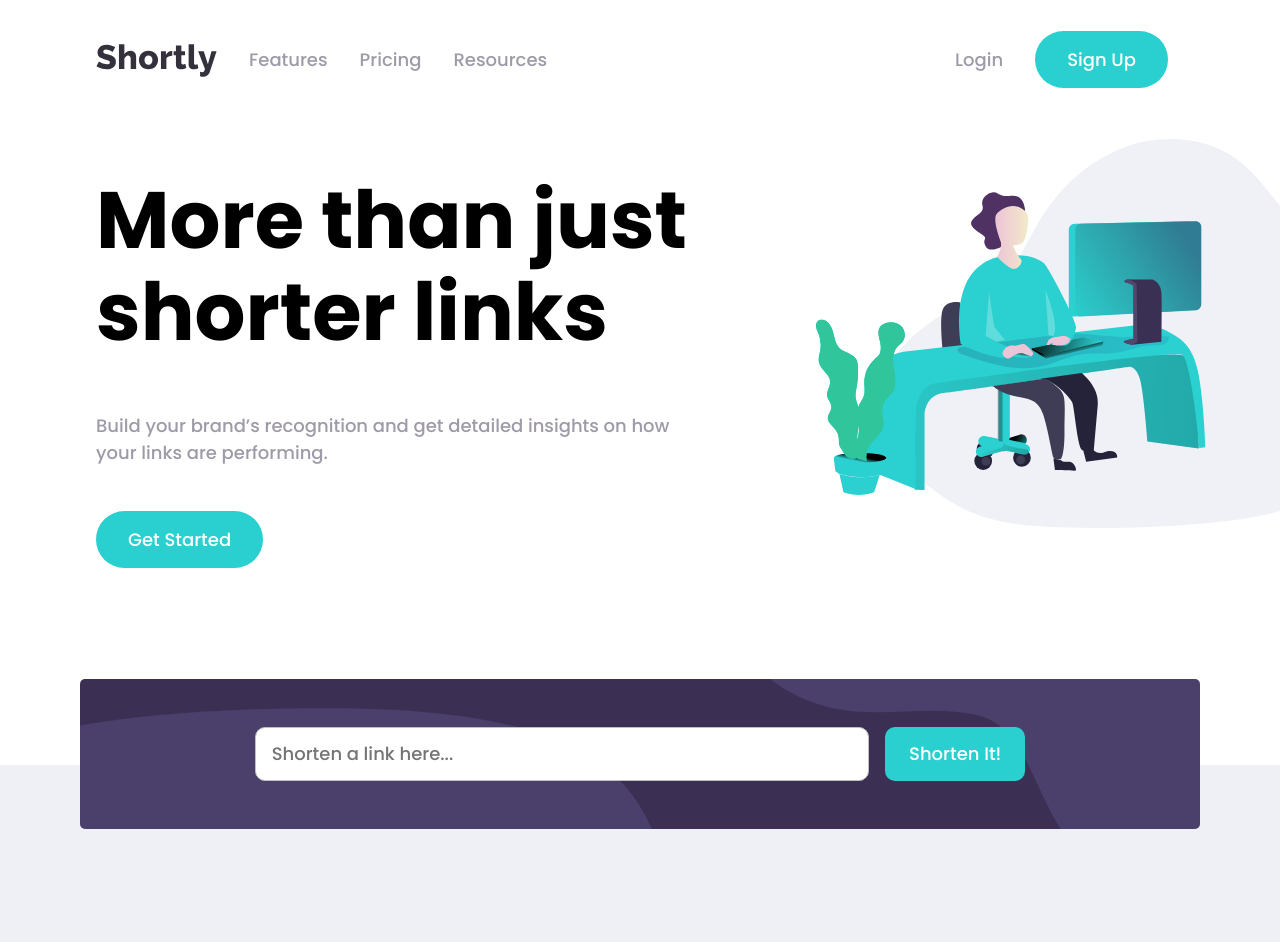
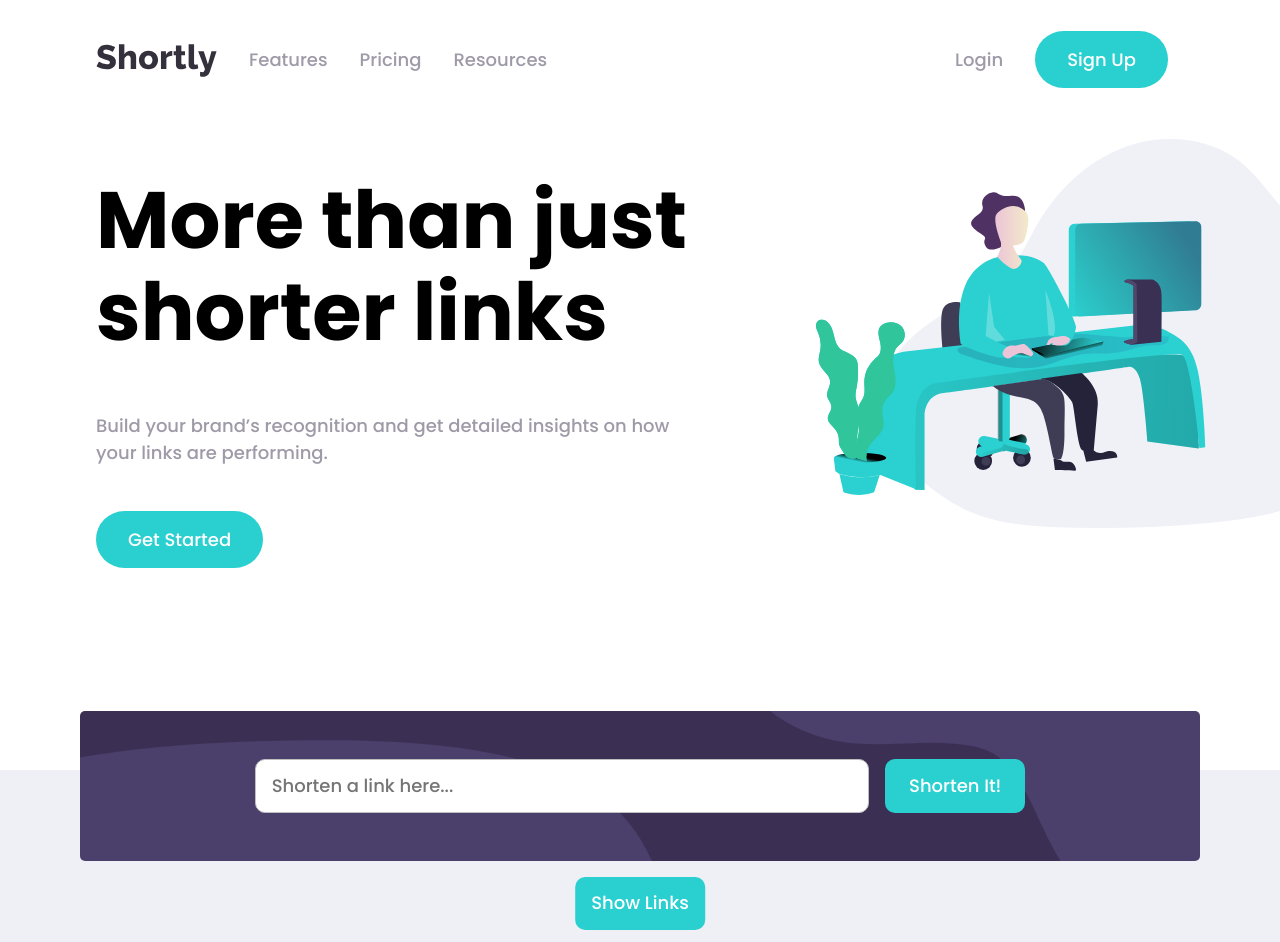
Before and after one commit to alexander-hergert/URL-shortening-API-landing-page, a React (Vite) app: page / in a window 1280 px wide. Shown: the top 942 px of the page. Built offline with nearby package versions, Linux system fonts and the light colour scheme.

Commit message:
Add copy function and container button for links. Add Delete and animations and active states.

```diff
--- a/public/assets/styles/style.css
+++ b/public/assets/styles/style.css
@@ -33,6 +33,11 @@ menu,
 ul {
   list-style: none;
   padding: 0;
+}
+
+menu a:hover {
+  transition: all 0.25s;
+  color: black;
 }
 
 img {
--- a/src/components/FooterSection.jsx
+++ b/src/components/FooterSection.jsx
@@ -19,7 +19,10 @@ const StylesContainer = styled.footer`
 
   & > img {
     width: 8rem;
-    filter: invert(100%);
+    filter: brightness(0) saturate(100%) invert(86%) sepia(58%) saturate(0%)
+      hue-rotate(319deg) brightness(105%) contrast(101%);
+    position: relative;
+    top: 1rem;
   }
 
   & > div {
@@ -34,6 +37,11 @@ const StylesContainer = styled.footer`
       gap: 0;
     }
   }
+
+  a:hover {
+    transition: all 0.25s;
+    color: hsl(180, 66%, 49%);
+  }
 `;
 
 const Ul = styled.ul`
@@ -41,6 +49,11 @@ const Ul = styled.ul`
   gap: 2rem;
   img {
     min-width: 1rem;
+  }
+
+  img:hover {
+    filter: brightness(0) saturate(100%) invert(98%) sepia(70%) saturate(6758%)
+      hue-rotate(121deg) brightness(89%) contrast(81%);
   }
 `;
 
--- a/src/components/InputSection.jsx
+++ b/src/components/InputSection.jsx
@@ -11,14 +11,13 @@ const redColor = "hsl(0, 87%, 67%)";
 const StylesContainer = styled.section`
   width: 100%;
   padding: 0 5rem;
-  margin: 2rem 0;
 `;
 
 const Div = styled.div`
   padding: 3rem;
   border-radius: 5px;
   position: relative;
-  top: 6rem;
+  top: 10rem;
   left: 50%;
   transform: translate(-50%);
   background-image: url("/assets/images/bg-shorten-desktop.svg");
@@ -27,7 +26,7 @@ const Div = styled.div`
   background-color: hsl(257, 27%, 26%);
   @media only screen and (max-width: 800px) {
     background-image: url("/assets/images/bg-shorten-mobile.svg");
-    top: 8rem;
+    top: 10rem;
   }
 
   form {
@@ -55,6 +54,11 @@ const Div = styled.div`
       color: white;
       border: none;
     }
+
+    button:hover {
+      transition: all 0.25;
+      background-color: hsl(180, 66%, 80%);
+    }
   }
 `;
 
@@ -63,17 +67,6 @@ const ErrorMessage = styled.p`
   position: relative;
   top: 1rem;
   text-align: center;
-`;
-
-const Input = styled.input`
-  border: 1px solid hsl(0, 0%, 75%);
-`;
-
-const InputError = styled.input`
-  border: 2px solid ${redColor};
-  &::placeholder {
-    color: ${redColor};
-  }
 `;
 
 /************** COMPONENT ********************/
@@ -90,7 +83,12 @@ const InputSection = () => {
     e.preventDefault();
     const data = await fetchData(url);
     //handle negative response
-    if (!data.ok) {
+    if (localData.length === 10) {
+      setErrorMessage(
+        "Sorry but we only allow 10 items. Delete some items to add new."
+      );
+      return;
+    } else if (!data.ok) {
       setErrorMessage(data.error);
       inputRef.current.style.border = `2px solid ${redColor}`;
       return;
@@ -133,6 +131,7 @@ const InputSection = () => {
         </form>
         {errorMessage && <ErrorMessage>{errorMessage}</ErrorMessage>}
       </Div>
+
       <UrlContainer localData={localData} setLocalData={setLocalData} />
     </StylesContainer>
   );
--- a/src/components/NavSection.jsx
+++ b/src/components/NavSection.jsx
@@ -81,7 +81,7 @@ const NavSection = () => {
         <RxHamburgerMenu onClick={handleToggle} />
       </BurgerButton>
       {/* opened state */}
-      <MenuBurger isToggleMenu={isToggleMenu} />
+      <MenuBurger isToggleMenu={isToggleMenu} setIsToggleMenu={setIsToggleMenu}/>
     </StylesContainer>
   );
 };
--- a/src/components/buttons/LinkButton.jsx
+++ b/src/components/buttons/LinkButton.jsx
@@ -6,6 +6,12 @@ const Button = styled.a`
   border-radius: 2rem;
   padding: 1rem 2rem;
   color: white;
+
+  &:hover {
+    transition: all 0.25;
+    background-color: hsl(180, 66%, 80%);
+    color: white;
+  }
 `;
 
 /************** COMPONENT ********************/
--- a/src/components/navbar/MenuBurger.jsx
+++ b/src/components/navbar/MenuBurger.jsx
@@ -25,6 +25,9 @@ const StylesContainer = styled.div`
     a {
       color: white;
     }
+    a:hover {
+      text-decoration: underline;
+    }
     &:first-child {
       border-bottom: 1px solid hsl(257, 7%, 63%);
     }
@@ -42,7 +45,7 @@ const StylesContainer = styled.div`
 
 /************** Component ********************/
 
-const MenuBurger = ({ isToggleMenu }) => {
+const MenuBurger = ({ isToggleMenu, setIsToggleMenu }) => {
   //TRASNSITION EFFECT
   const stylesRef = useRef();
   useEffect(() => {
@@ -56,6 +59,18 @@ const MenuBurger = ({ isToggleMenu }) => {
     isToggleMenu
       ? (element.style.top = "5rem")
       : (element.style.top = "-30rem");
+  }, [isToggleMenu]);
+
+  const handleResize = () => {
+    if (isToggleMenu) {
+      setIsToggleMenu(false);
+    }
+  };
+
+  useEffect(() => {
+    window.addEventListener("resize", handleResize);
+
+    return () => window.removeEventListener("resize", handleResize);
   }, [isToggleMenu]);
 
   //JSX
--- a/src/components/url/Url.jsx
+++ b/src/components/url/Url.jsx
@@ -1,8 +1,15 @@
-import React from "react";
+import React, { useEffect, useRef } from "react";
 import { styled } from "styled-components";
 
 /************** STYLES ********************/
 const StylesContainer = styled.div`
+  transition: all 1s;
+  visibility: hidden;
+  opacity: 0;
+  height: 0;
+  position: relative;
+  left: -150%;
+  height: 0;
   display: flex;
   margin: 1rem 0;
   padding: 1rem 1.5rem;
@@ -16,6 +23,11 @@ const StylesContainer = styled.div`
   }
   p {
     color: hsl(260, 8%, 14%);
+    max-width: 45%;
+    word-wrap: break-word;
+    @media only screen and (max-width: 800px) {
+      max-width: 100%;
+    }
   }
   div {
     display: flex;
@@ -41,6 +53,10 @@ const CopyButton = styled.button`
     width: 100%;
     margin-bottom: 1rem;
   }
+  &:hover {
+    transition: all 0.25;
+    background-color: hsl(180, 66%, 80%);
+  }
 `;
 
 const CopiedButton = styled.button`
@@ -54,6 +70,10 @@ const CopiedButton = styled.button`
     width: 100%;
     margin-bottom: 1rem;
   }
+  &:hover {
+    transition: all 0.25;
+    background-color: hsl(257, 27%, 50%);
+  }
 `;
 
 const DeleteButton = styled.button`
@@ -66,11 +86,23 @@ const DeleteButton = styled.button`
   @media only screen and (max-width: 800px) {
     width: 100%;
   }
+  &:hover {
+    transition: all 0.25;
+    background-color: hsl(0, 87%, 80%);
+  }
 `;
 
 /************** COMPONENT ********************/
-const Url = ({ item, localData, setLocalData, copiedId, setCopiedId }) => {
+const Url = ({
+  item,
+  localData,
+  setLocalData,
+  copiedId,
+  setCopiedId,
+  isOpen,
+}) => {
   const { id, longUrl, shortUrl } = item;
+  const containerRef = useRef();
 
   const handleCopy = () => {
     try {
@@ -80,6 +112,19 @@ const Url = ({ item, localData, setLocalData, copiedId, setCopiedId }) => {
       console.log(error.message);
     }
   };
+
+  useEffect(() => {
+    const element = containerRef.current;
+    isOpen ? (element.style.opacity = "100%") : (element.style.opacity = "0%");
+    isOpen
+      ? (element.style.visibility = "visible")
+      : (element.style.visibility = "hidden");
+    isOpen ? (element.style.height = "100%") : (element.style.height = "0");
+    isOpen
+      ? (element.style.padding = "1rem 1.5rem")
+      : (element.style.padding = "0");
+    isOpen ? (element.style.left = "0%") : (element.style.left = "-150%");
+  }, [isOpen]);
 
   const handleDelete = () => {
     const newArray = localData.filter((item) => item.id !== id);
@@ -94,16 +139,22 @@ const Url = ({ item, localData, setLocalData, copiedId, setCopiedId }) => {
   };
 
   return (
-    <StylesContainer>
+    <StylesContainer ref={containerRef}>
       <p>{longUrl}</p>
       <div>
         <p>{shortUrl}</p>
         {copiedId === id ? (
-          <CopiedButton onClick={handleCopy}>Copied</CopiedButton>
+          <CopiedButton onClick={handleCopy} aria-label="copied" name="copied">
+            Copied
+          </CopiedButton>
         ) : (
-          <CopyButton onClick={handleCopy}>Copy</CopyButton>
+          <CopyButton onClick={handleCopy} aria-label="copy" name="copy">
+            Copy
+          </CopyButton>
         )}
-        <DeleteButton onClick={handleDelete}>X</DeleteButton>
+        <DeleteButton onClick={handleDelete} aria-label="delete" name="delete">
+          X
+        </DeleteButton>
       </div>
     </StylesContainer>
   );
--- a/src/components/url/UrlContainer.jsx
+++ b/src/components/url/UrlContainer.jsx
@@ -6,18 +6,43 @@ import Url from "./Url";
 const Div = styled.div`
   width: 100%;
   position: relative;
-  top: 6rem;
+  top: 10rem;
   @media only screen and (max-width: 800px) {
-    top: 8rem;
+    top: 12rem;
+  }
+`;
+
+const ExpandButton = styled.button`
+  position: relative;
+  left: 50%;
+  transform: translateX(-50%);
+  margin-top: 1rem;
+  background-color: hsl(180, 66%, 49%);
+  padding: 1rem;
+  border-radius: 10px;
+  border: none;
+  color: white;
+
+  &:hover {
+    transition: all 0.25;
+    background-color: hsl(180, 66%, 80%);
   }
 `;
 
 /************** COMPONENT ********************/
 const UrlContainer = ({ setLocalData, localData }) => {
   const [copiedId, setCopiedId] = useState("");
+  const [isOpen, setIsOpen] = useState(false);
+
+  const handleToggle = () => {
+    setIsOpen(!isOpen);
+  };
 
   return (
     <Div>
+      <ExpandButton onClick={handleToggle}>
+        {isOpen ? "Hide Links" : "Show Links"}
+      </ExpandButton>
       {localData.map((item) => {
         return (
           <Url
@@ -27,6 +52,7 @@ const UrlContainer = ({ setLocalData, localData }) => {
             setLocalData={setLocalData}
             copiedId={copiedId}
             setCopiedId={setCopiedId}
+            isOpen={isOpen}
           />
         );
       })}
--- a/src/main.jsx
+++ b/src/main.jsx
@@ -3,7 +3,7 @@ import ReactDOM from "react-dom/client";
 import App from "./App.jsx";
 
 ReactDOM.createRoot(document.getElementById("root")).render(
-  <>
+  <React.StrictMode>
     <App />
-  </>
+  </React.StrictMode>
 );
```
